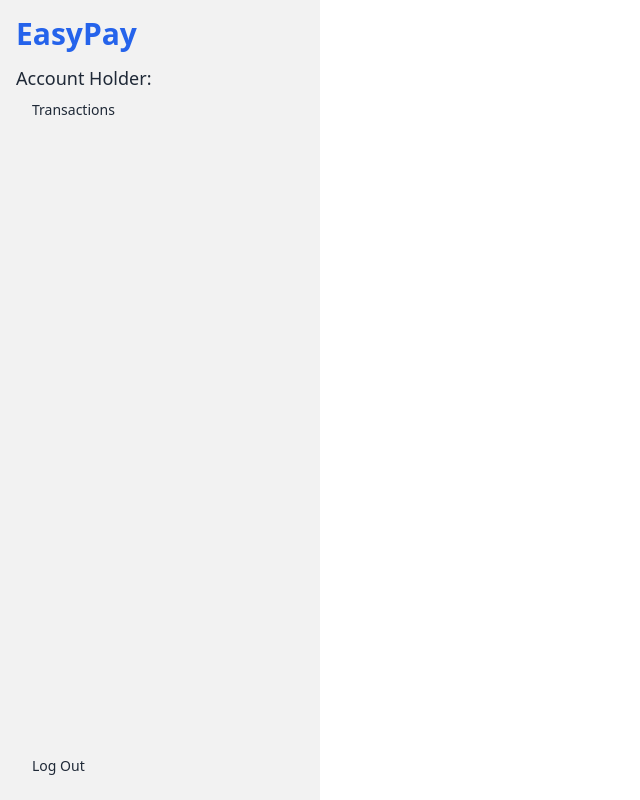
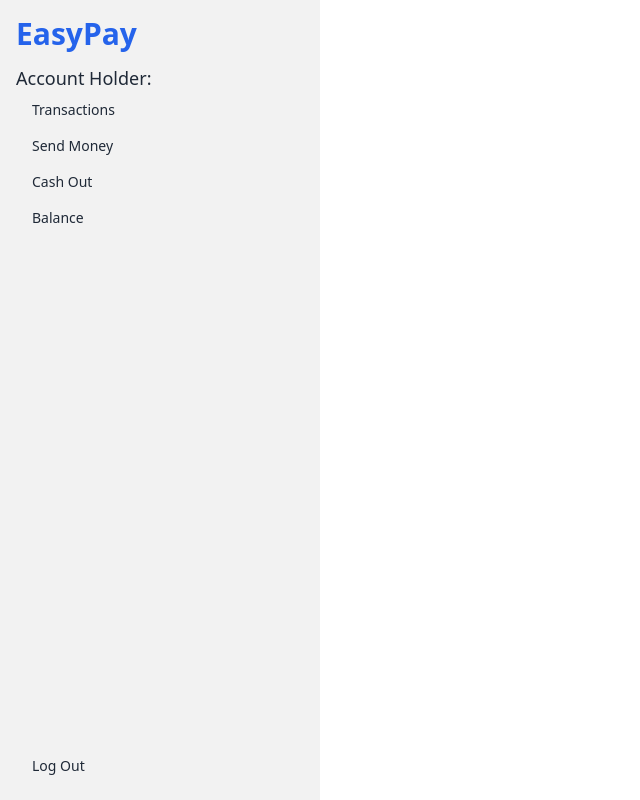
Before and after one commit to Rubaeid-Sanjid/EasyPay-MFS-client, a React (Vite) app: page /dashboard in a window 1280 px wide. Shown: the whole page, without its empty margins (0-640 px from the left). Built offline with nearby package versions, Linux system fonts and the light colour scheme; no server answers.

Commit message:
add: login loading spinner

```diff
--- a/src/Page/Dashboard/Dashboard.jsx
+++ b/src/Page/Dashboard/Dashboard.jsx
@@ -54,7 +54,13 @@
                 <NavLink to={"transactions"}>Transactions</NavLink>
               </li>
               <li>
-                <a></a>
+                <NavLink to={"transactions"}>Send Money</NavLink>
+              </li>
+              <li>
+                <NavLink to={"transactions"}>Cash Out</NavLink>
+              </li>
+              <li>
+                <NavLink to={"transactions"}>Balance</NavLink>
               </li>
             </div>
             <div>
--- a/src/Page/SignIn/SignIn.jsx
+++ b/src/Page/SignIn/SignIn.jsx
@@ -1,19 +1,24 @@
 import { Link, useNavigate } from "react-router-dom";
 import useAuth from "../../Component/Hooks/useAuth";
 import Swal from "sweetalert2";
+import { useState } from "react";
+import { ImSpinner9 } from "react-icons/im";
 
 const SignIn = () => {
   const { loginUser } = useAuth();
   const navigate = useNavigate();
+  const [loading, setLoading] = useState(false);
 
   const handleLogin = (e) => {
     e.preventDefault();
+    setLoading(true);
     const email = e.target.email.value;
     const pin = e.target.pin.value;
     const password = pin + "MFS";
 
     loginUser(email, password).then((res) => {
       if (res.user) {
+        setLoading(false);
         Swal.fire({
           position: "top-end",
           icon: "success",
@@ -22,7 +27,7 @@
           timer: 1500,
         });
         // console.log(res.user):
-        navigate('dashboard');
+        navigate("dashboard");
       }
     });
   };
@@ -93,11 +98,20 @@
                 </label>
               </div>
               <div className="form-control mt-6">
-                <button className="btn bg-[#ADD8E6] text-lg">Login</button>
+                {loading ? (
+                  <button className="btn bg-[#ADD8E6] text-lg">
+                    <ImSpinner9 className="animate-spin" />
+                  </button>
+                ) : (
+                  <button className="btn bg-[#ADD8E6] text-lg">Login</button>
+                )}
               </div>
               <h4 className="text-center">
                 Don't have an account ?{" "}
-                <Link to={"/registration"} className="text-blue-600 font-semibold">
+                <Link
+                  to={"/registration"}
+                  className="text-blue-600 font-semibold"
+                >
                   Register Now!
                 </Link>
               </h4>
```
